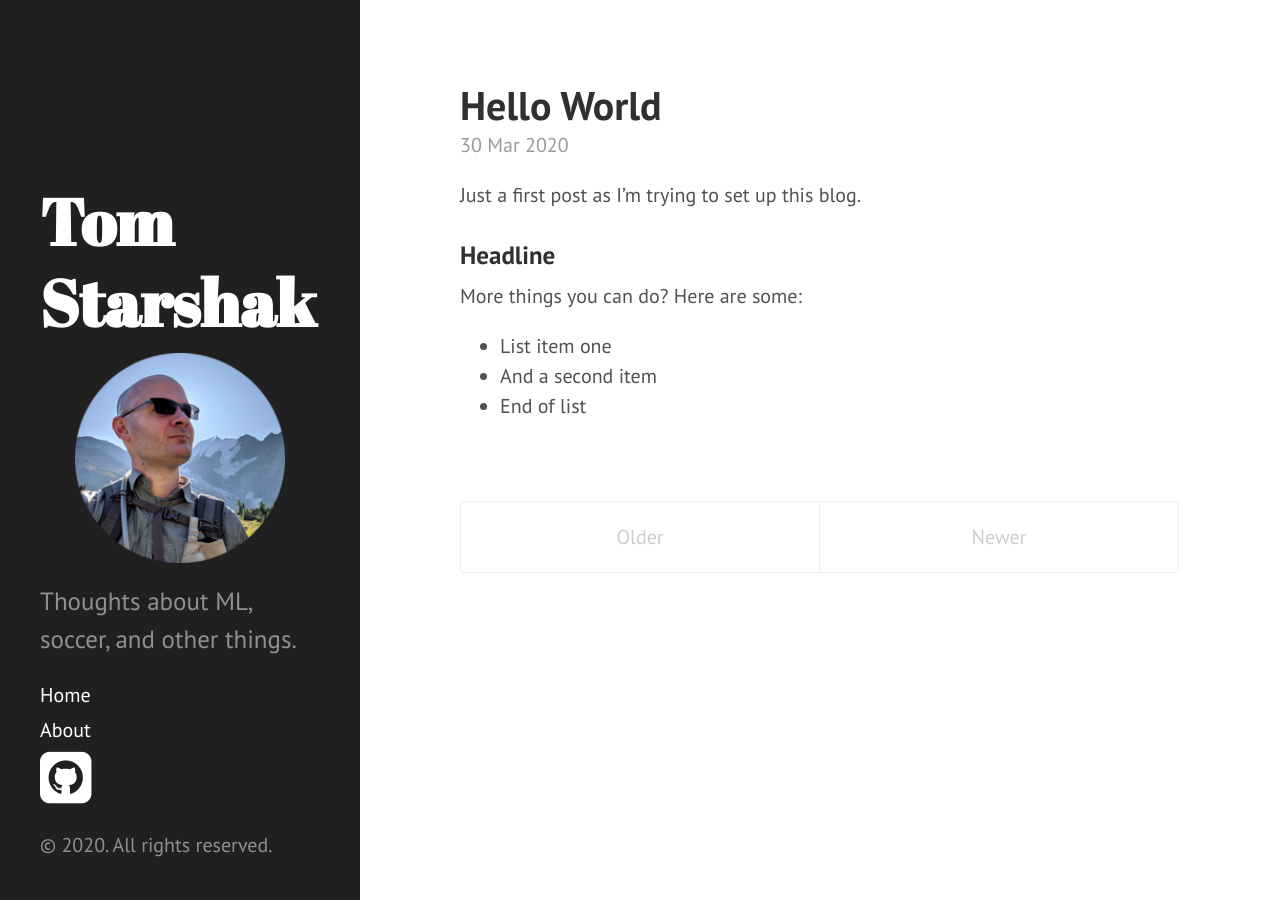
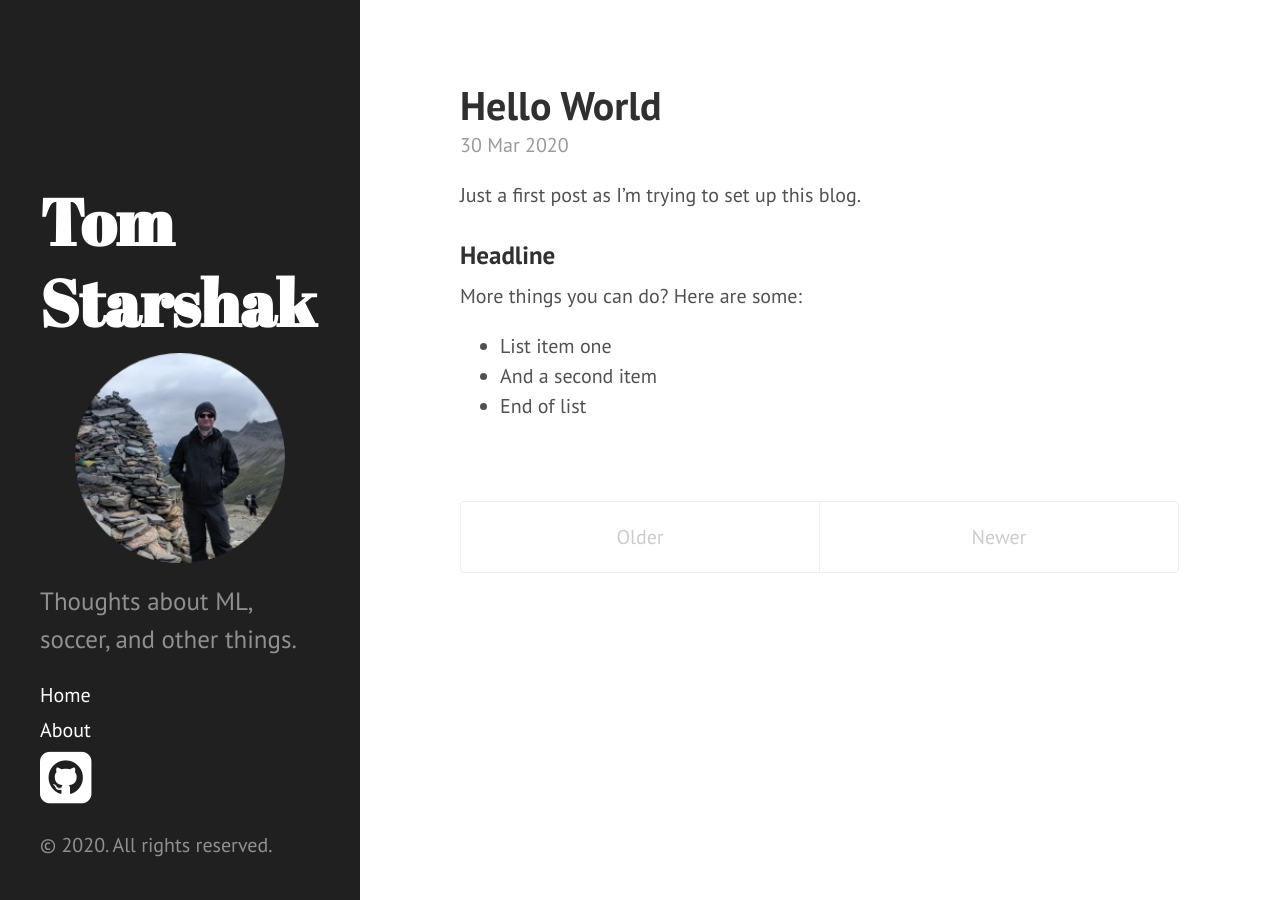
Before and after one commit to TomStarshak/TomStarshak.github.io, a Jekyll site: the page built from index.html, in a window 1280 px wide. Built offline with Jekyll 4.4.1, drawn with Linux system fonts in a browser that asks for light colours; the list of posts is cut into pages by our own code.

Commit message:
new picture

```diff
--- a/_includes/sidebar.html
+++ b/_includes/sidebar.html
@@ -6,7 +6,7 @@
           {{ site.title }}
         </a>
       </h1>
-	  <center><img src='/public/circle-cropped.png' alt = 'Selfie' width=75%></center>
+	  <center><img src='/public/circle-cropped1.png' alt = 'Selfie' width=75%></center>
       <p class="lead">{{ site.description }}</p>
     </div>
 
```
Also changed, not shown: public/circle-cropped1.png (added).
